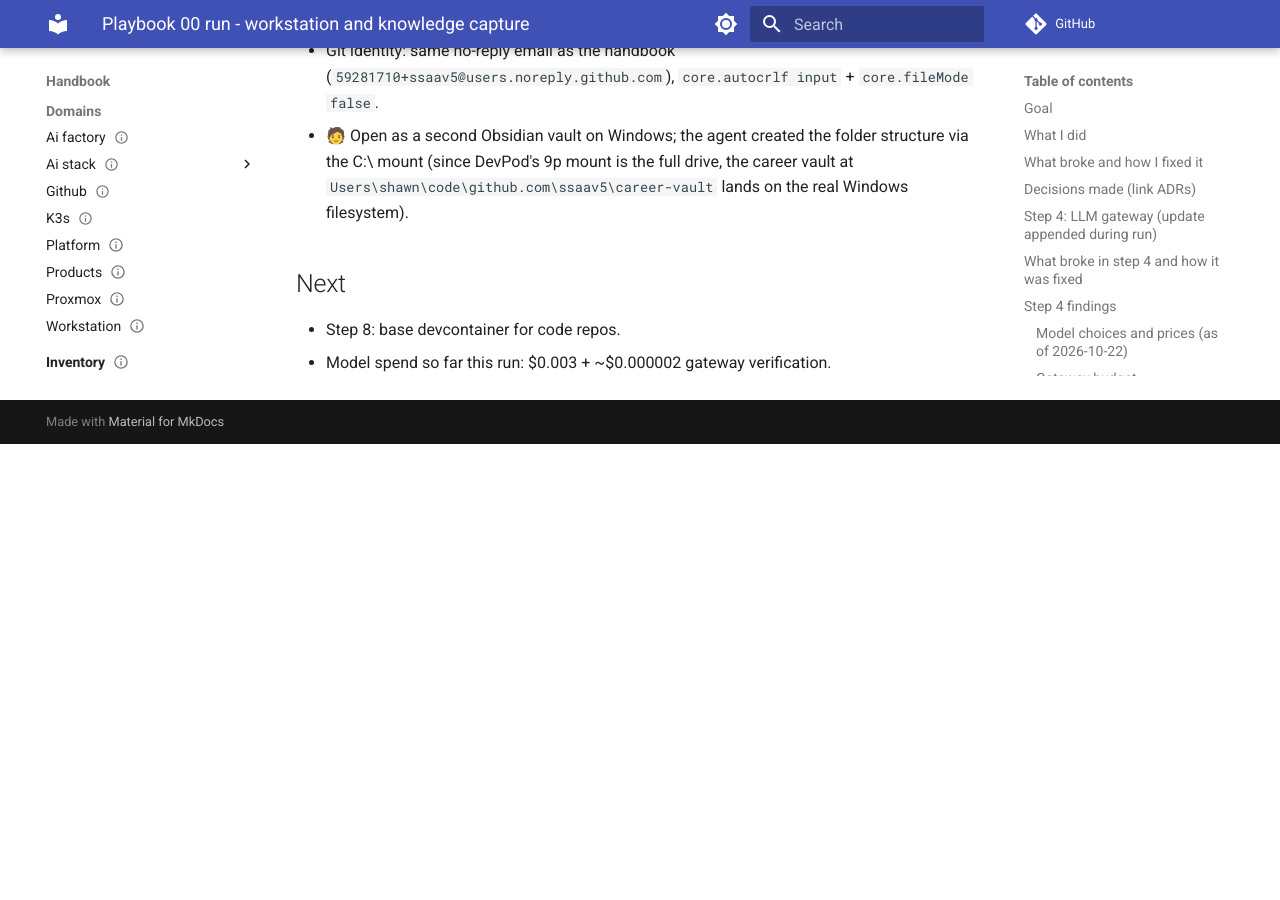
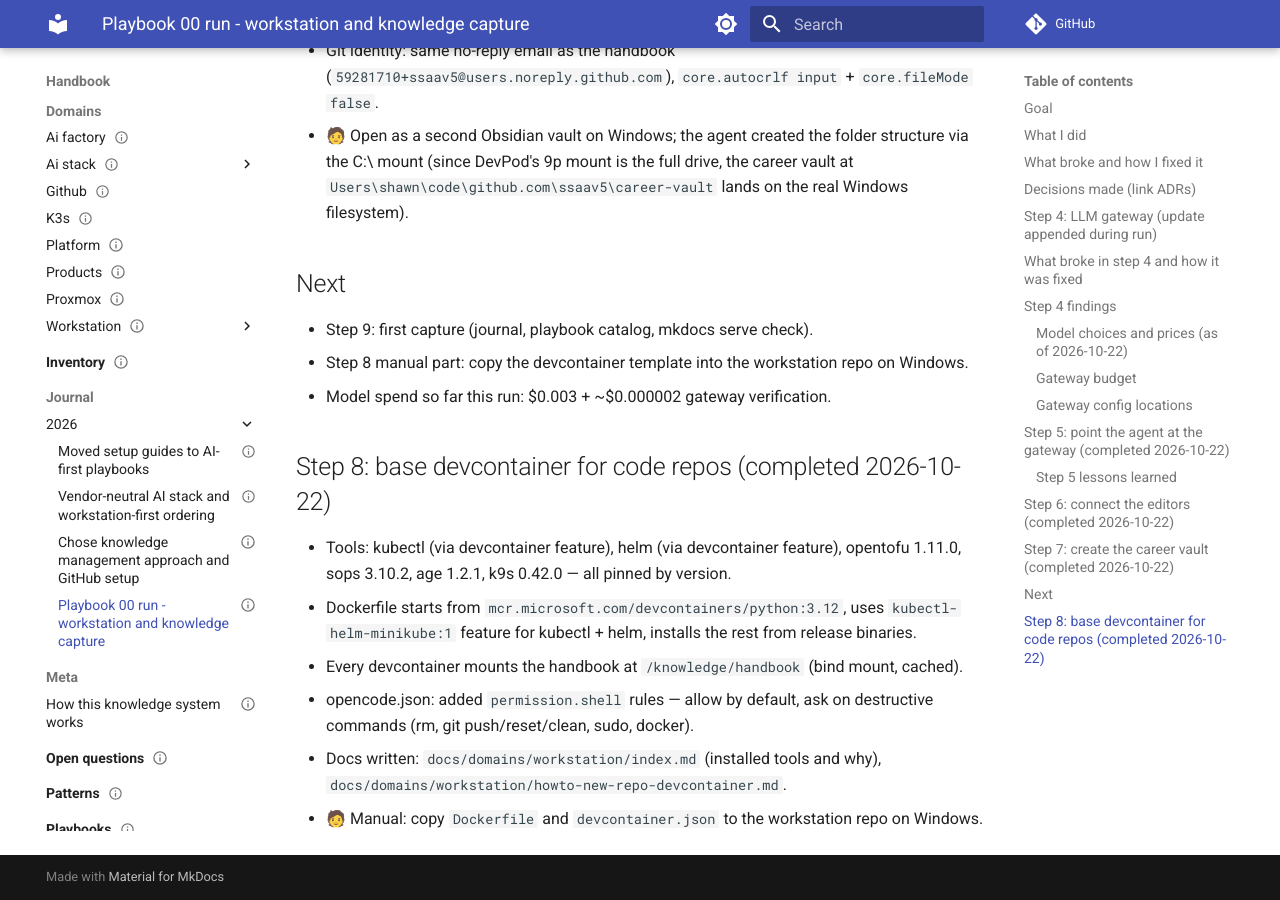
Before and after one commit to ssaav5-ai-labs/handbook, an MkDocs documentation site: the page built from docs/journal/2026/2026-10-22-playbook-00.md, in a window 1280 px wide and 900 px high, scrolled down 3555 px. Built offline with MkDocs 1.6.1 and Material for MkDocs 9.7.7, drawn with Linux system fonts in a browser that asks for light colours; comment, search, counter and statistics services are not loaded; before the commit the page ends 3999 px from its top, so only the background shows below that.

Commit message:
Step 8: base devcontainer template, permission rules, workstation docs
- Dockerfile: opentofu 1.11.0, sops 3.10.2, age 1.2.1, k9s 0.42.0 (pinned)
- devcontainer.json: kubectl+helm via devcontainer feature, handbook mount at /knowledge/handbook
- opencode.json: shell permissions (allow default, ask on rm/git push/git reset/git clean/sudo/docker)
- Docs: workstation index (installed tools) + howto-new-repo-devcontainer

````diff
--- /dev/null
+++ b/docs/domains/workstation/howto-new-repo-devcontainer.md
@@ -0,0 +1,52 @@
+---
+type: howto
+title: Create a new repo with the base devcontainer
+description: Copy the base devcontainer template into a new code repo and verify it starts with the handbook mount.
+domain: workstation
+tags: [devcontainer, devpod]
+status: draft
+created: 2026-10-22
+updated: 2026-10-22
+visibility: public
+reuse: lab-specific
+related: [../index.md, ../devcontainer/devcontainer.json, ../devcontainer/Dockerfile]
+---
+
+# Create a new repo with the base devcontainer
+
+## Prerequisites
+
+- DevPod with Docker provider (`devpod provider add docker` if you haven't already)
+- The workstation repo cloned at `~/code/github.com/ssaav5-ai-labs/workstation`
+
+## Steps
+
+1. Copy the base template into the new repo:
+
+```powershell
+cp ~/code/github.com/ssaav5-ai-labs/workstation/devcontainer/Dockerfile <new-repo>/.devcontainer/
+cp ~/code/github.com/ssaav5-ai-labs/workstation/devcontainer/devcontainer.json <new-repo>/.devcontainer/
+```
+
+2. Start the workspace:
+
+```powershell
+devpod up <new-repo> --ide vscode
+```
+
+## Verify
+
+- `ls /knowledge/handbook/docs` shows the handbook inside the container.
+- `opencode` starts and connects through the gateway.
+- `kubectl version --client`, `helm version`, `tofu version`, `sops version`, `age --version`, `k9s version` all print.
+
+## Undo / rollback
+
+```powershell
+devpod delete <workspace-name>
+```
+
+## Related decisions
+
+- [ADR-0008: vendor-neutral AI stack](../../decisions/0008-vendor-neutral-ai-stack.md)
+- [ADR-0006: local repo layout](../../decisions/0006-local-repo-layout.md)
--- a/docs/domains/workstation/index.md
+++ b/docs/domains/workstation/index.md
@@ -7,9 +7,37 @@ status: draft
 visibility: public
 reuse: lab-specific
 created: 2026-10-20
-updated: 2026-10-20
+updated: 2026-10-22
 ---
 
 # Workstation
 
-_Not started. Fill in as work begins: purpose, current state, diagram, links to how-tos, runbooks and ADRs._
+## What's installed
+
+The base devcontainer ([Dockerfile](devcontainer/Dockerfile) + [devcontainer.json](devcontainer/devcontainer.json)) bakes in every tool a code repo is likely to need:
+
+| Tool | Version | Why |
+|---|---|---|
+| Python | 3.12 | Scripting, mkdocs, infrastructure tooling |
+| Node.js | 24 | Agent harnesses (OpenCode), OpenKnowledge CLI |
+| GitHub CLI | latest | PRs, releases, Actions from the container |
+| kubectl | latest stable | k3s cluster management |
+| helm | latest stable | Helm chart operations |
+| OpenTofu | 1.11.0 | Infrastructure as code (open-source Terraform fork) |
+| sops | 3.10.2 | Encrypted secrets in git (AGE backend) |
+| age | 1.2.1 | SOPS encryption backend |
+| k9s | 0.42.0 | Terminal-based cluster dashboard |
+
+Every devcontainer also mounts the handbook at `/knowledge/handbook` (read-write, cached), so any agent in any repo can read ADRs, record journal entries, and follow playbooks without a separate clone.
+
+## How to create a new repo devcontainer
+
+See [howto-new-repo-devcontainer.md](howto-new-repo-devcontainer.md). In short: copy the `Dockerfile` and `devcontainer.json` from this domain into the new repo's `.devcontainer/`, then `devpod up .`.
+
+## Repos
+
+| Repo | Location | Type |
+|---|---|---|
+| `handbook` | `~/code/github.com/ssaav5-ai-labs/handbook` | Knowledge repo (Windows side) |
+| `workstation` | `~/code/github.com/ssaav5-ai-labs/workstation` | Code repo (DevPod workspace) |
+| `career-vault` | `~/code/github.com/ssaav5/career-vault` | Private knowledge repo (Windows side) |
--- a/docs/journal/2026/2026-10-22-playbook-00.md
+++ b/docs/journal/2026/2026-10-22-playbook-00.md
@@ -78,5 +78,14 @@ Run `playbooks/00-workstation-knowledge` to set up the workstation and start cap
 - 🧑 Open as a second Obsidian vault on Windows; the agent created the folder structure via the C:\ mount (since DevPod's 9p mount is the full drive, the career vault at `Users\shawn\code\github.com\ssaav5\career-vault` lands on the real Windows filesystem).
 
 ## Next
-- Step 8: base devcontainer for code repos.
+- Step 9: first capture (journal, playbook catalog, mkdocs serve check).
+- Step 8 manual part: copy the devcontainer template into the workstation repo on Windows.
 - Model spend so far this run: $0.003 + ~$0.000002 gateway verification.
+
+## Step 8: base devcontainer for code repos (completed 2026-10-22)
+- Tools: kubectl (via devcontainer feature), helm (via devcontainer feature), opentofu 1.11.0, sops 3.10.2, age 1.2.1, k9s 0.42.0 — all pinned by version.
+- Dockerfile starts from `mcr.microsoft.com/devcontainers/python:3.12`, uses `kubectl-helm-minikube:1` feature for kubectl + helm, installs the rest from release binaries.
+- Every devcontainer mounts the handbook at `/knowledge/handbook` (bind mount, cached).
+- opencode.json: added `permission.shell` rules — allow by default, ask on destructive commands (rm, git push/reset/clean, sudo, docker).
+- Docs written: `docs/domains/workstation/index.md` (installed tools and why), `docs/domains/workstation/howto-new-repo-devcontainer.md`.
+- 🧑 Manual: copy `Dockerfile` and `devcontainer.json` to the workstation repo on Windows.
````
Also changed, not shown: docs/domains/workstation/devcontainer/devcontainer.json (added, +19 -0 lines), opencode.json (+11 -0 lines), 1 other file.
